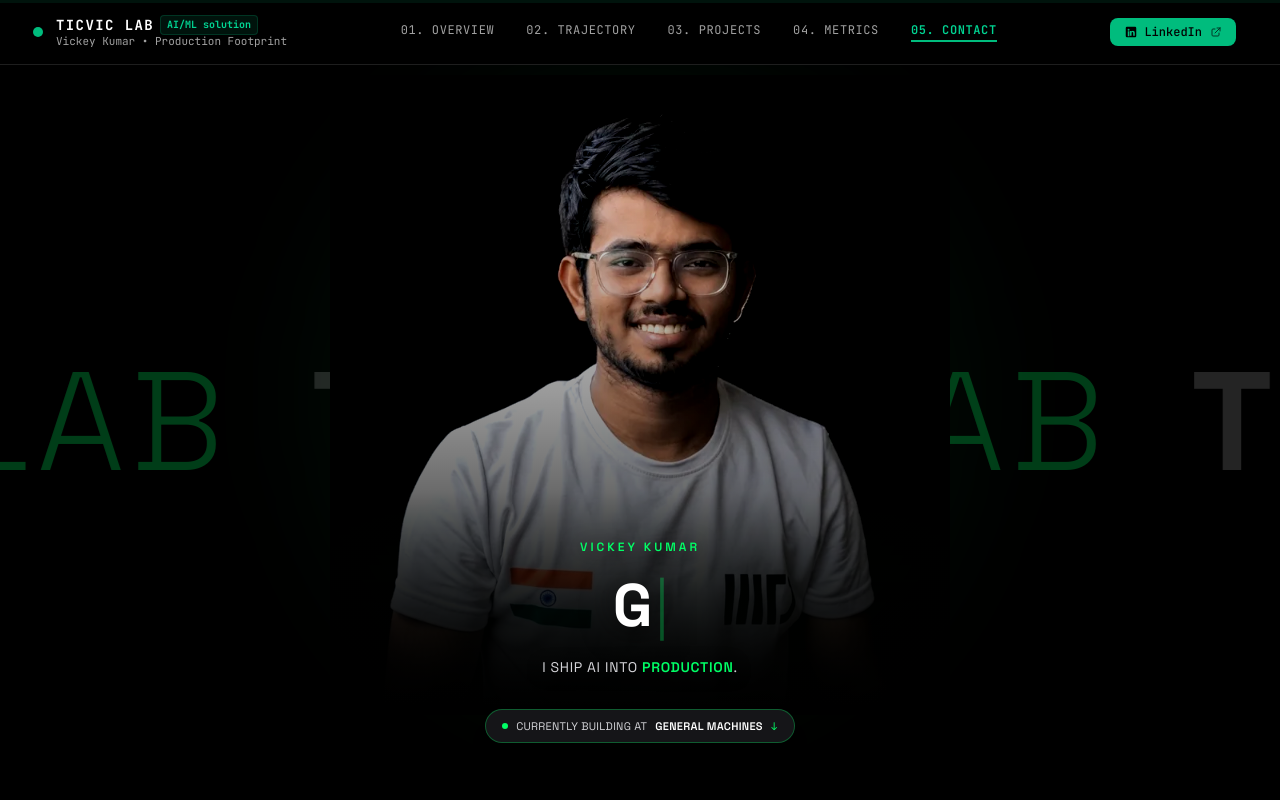
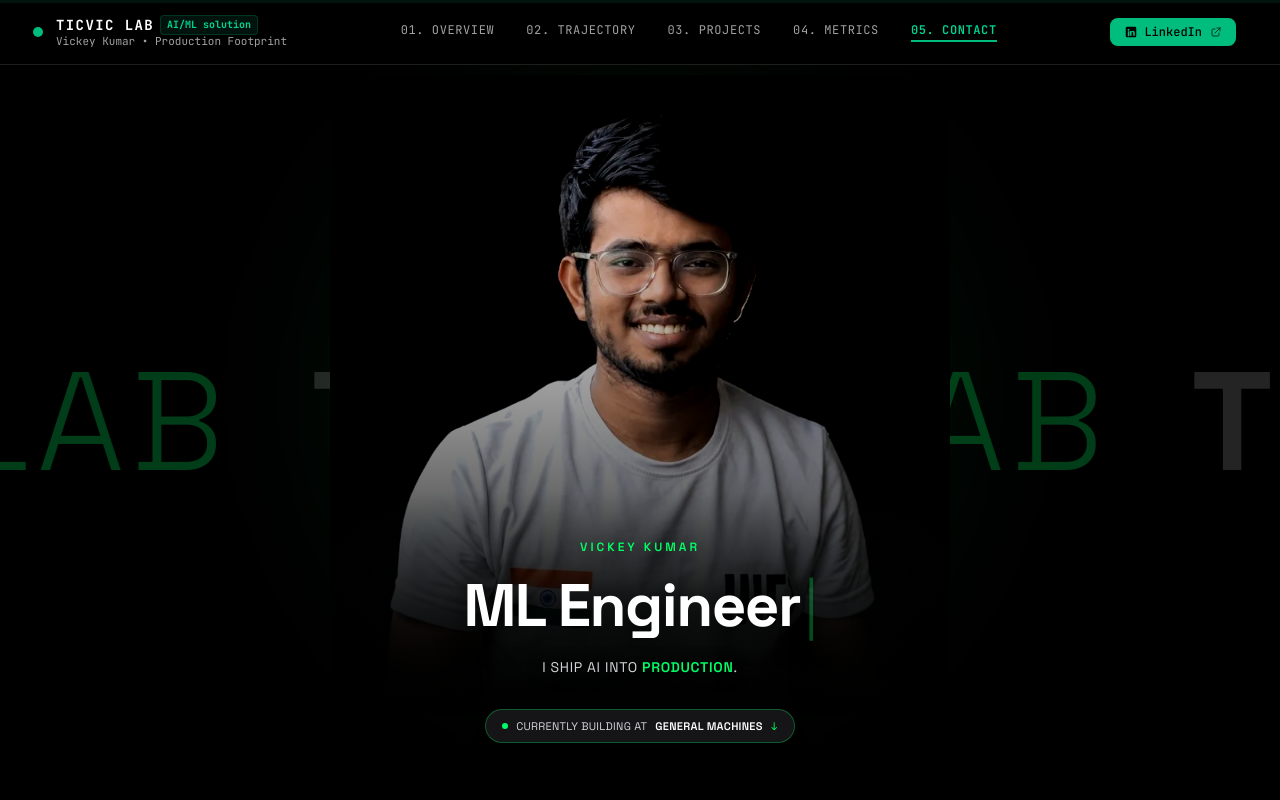
Before and after one commit to Vickey21299/VIckey-portfolio, a React (Vite) app: page / in a window 1280 px wide. Shown: the top 800 px of the page. Built offline with nearby package versions, Linux system fonts and the light colour scheme.

Commit message:
update the role effect

```diff
--- a/src/data/site.js
+++ b/src/data/site.js
@@ -21,8 +21,8 @@ export const navItems = [
 ]
 
 export const hero = {
-  roles: ['AI Engineer', 'GenAI Engineer', 'LLM Systems Engineer', 'ML Engineer', 'Agentic Systems Architect'],
-  timing: { type: 90, erase: 45, hold: 2200, gap: 350 },
+  roles: ['AI Engineer', 'ML Engineer', 'GenAI Engineer'],
+  timing: { type: 110, erase: 60, hold: 3500, gap: 500 },
   statusLead: 'CURRENTLY BUILDING AT',
   statusCompany: 'GENERAL MACHINES',
   statusTarget: '#trajectory',
```
